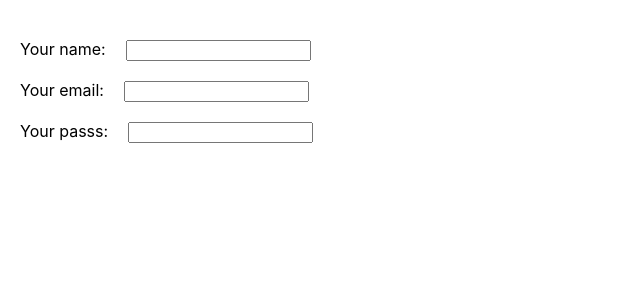
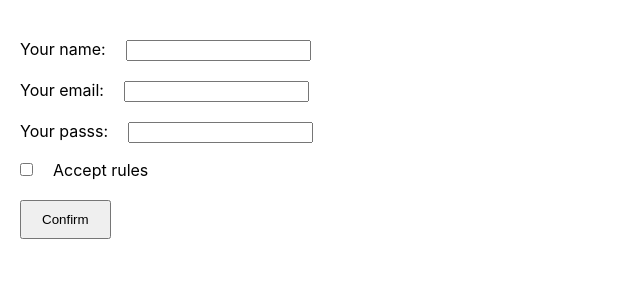
Before and after one commit to WojciechDanowski/Validated-form, a React (Create React App) app: page / in a window 1280 px wide. Shown: the top 300 px of the page, without its empty margins (0-640 px from the left). Built offline with nearby package versions, Linux system fonts and the light colour scheme; the HTML template or start-up script is replaced by a standard one.

Commit message:
Did a control over form with state and created messages for validation errors

```diff
--- a/src/App.css
+++ b/src/App.css
@@ -10,3 +10,15 @@ input {
   margin-top: 20px;
   margin-left: 20px;
 }
+
+button {
+  display: block;
+  max-width: 200px;
+  margin-top: 20px;
+  padding: 10px 20px;
+}
+
+input[type="checkbox"] {
+  margin-left: 0;
+  margin-right: 20px;
+}
--- a/src/App.js
+++ b/src/App.js
@@ -5,21 +5,43 @@ class App extends Component {
   state = {
     username: "",
     email: "",
-    password: "",
+    pass: "",
+    accept: false,
+  };
+
+  validateMessages = {
+    username_incorrect:
+      "Your name have to be longer than 10 letters and cannot contain space",
+    email_incorrect: 'Your email lacks "@" ',
+    password_incorrect: "Password must have 8 letters",
+    accept_incorrect: "Rules not accepted",
   };
 
   handleChange = (e) => {
-    const value = e.target.value;
+    const name = e.target.name;
+    const type = e.target.type;
+    if (type === "text" || type === "password" || type === "email") {
+      const value = e.target.value;
 
-    this.setState({
-      username: value,
-    });
+      this.setState({
+        [name]: value,
+      });
+    } else if (type === "checkbox") {
+      const checked = e.target.checked;
+      this.setState({
+        [name]: checked,
+      });
+    }
+  };
+
+  handleSubmit = (e) => {
+    e.preventDefault();
   };
 
   render() {
     return (
       <div className="App">
-        <form>
+        <form onSubmit={this.handleSubmit} noValidate>
           <label htmlFor="user">
             Your name:
             <input
@@ -45,11 +67,24 @@ class App extends Component {
             <input
               type="password"
               id="password"
-              name="password"
-              value={this.state.password}
+              name="pass"
+              value={this.state.pass}
               onChange={this.handleChange}
             />
           </label>
+
+          <label htmlFor="accept">
+            <input
+              type="checkbox"
+              id="accept"
+              name="accept"
+              checked={this.state.accept}
+              onChange={this.handleChange}
+            />
+            Accept rules
+          </label>
+
+          <button>Confirm</button>
         </form>
       </div>
     );
```
